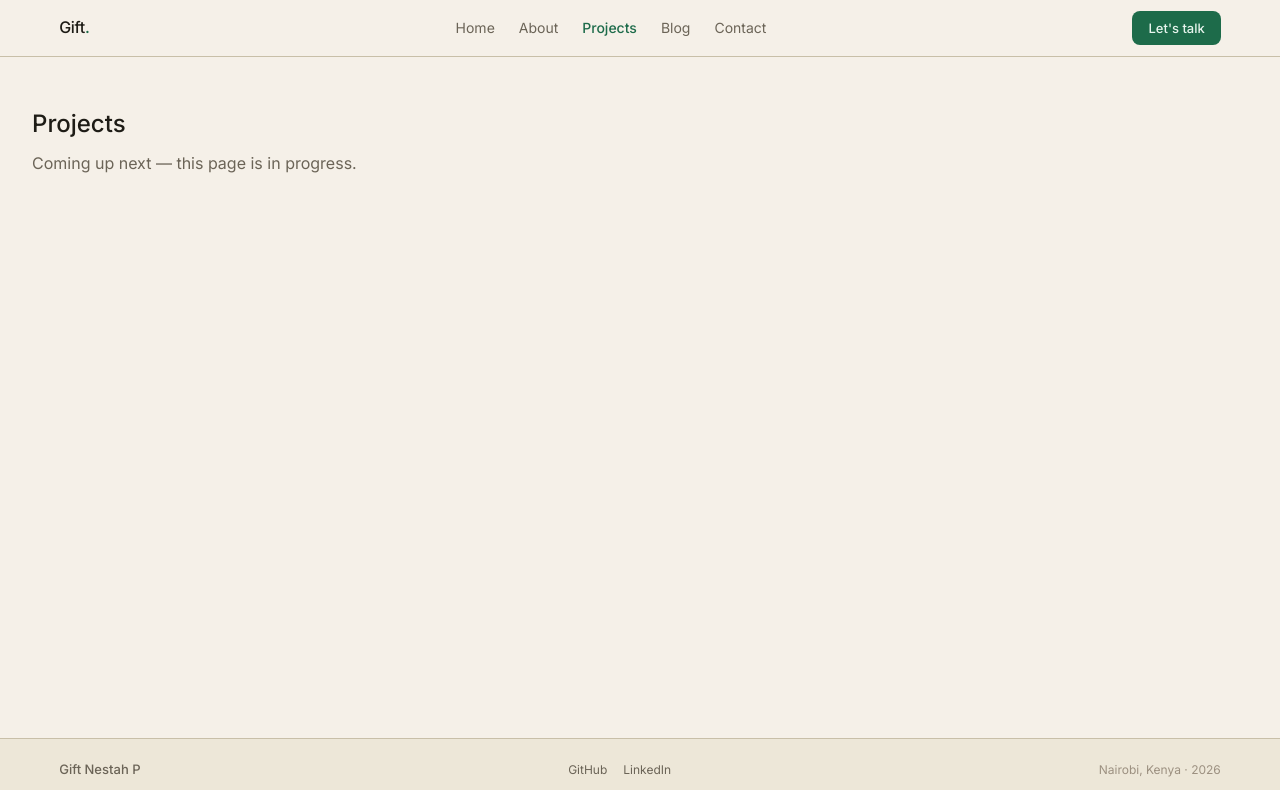
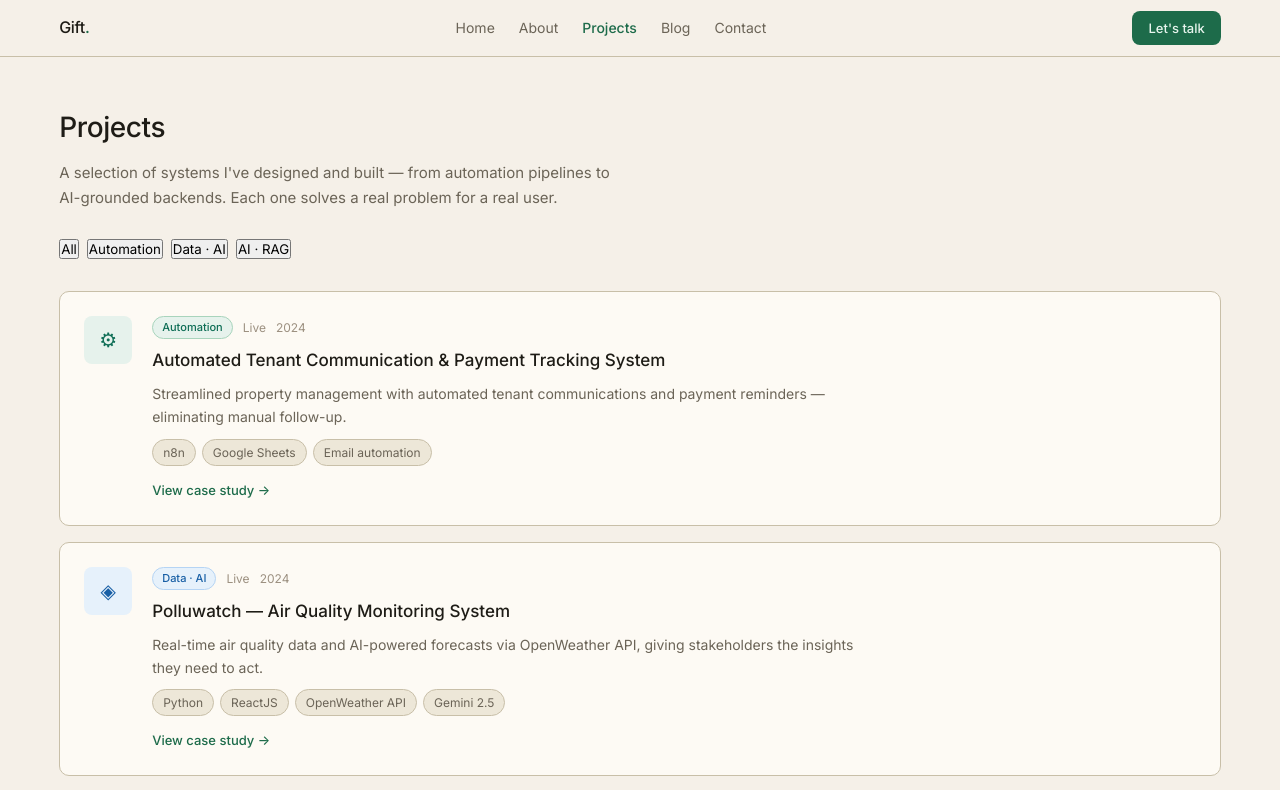
Before and after one commit to PantheraNestah/dev_nesta, a React (Vite) app: page /projects in a window 1280 px wide. Shown: the top 790 px of the page. Built offline with nearby package versions, Linux system fonts and the light colour scheme.

Commit message:
feat: build projects listing page with tag filtering

```diff
--- /dev/null
+++ b/src/pages/Projects.css
@@ -0,0 +1,129 @@
+/* ── Header ── */
+.projects__header {
+  padding: 3rem 0 1.75rem;
+}
+
+.projects__title {
+  font-size: 1.75rem;
+  font-weight: var(--fw-medium);
+  color: var(--clr-text-primary);
+  letter-spacing: -0.4px;
+  margin-bottom: 0.625rem;
+}
+
+.projects__intro {
+  font-size: 0.9375rem;
+  color: var(--clr-text-secondary);
+  line-height: 1.7;
+  max-width: 560px;
+}
+
+/* ── Filter pills ── */
+.projects__filters {
+  display: flex;
+  flex-wrap: wrap;
+  gap: 0.5rem;
+  padding-bottom: 2rem;
+}
+
+/* ── Project list ── */
+.projects__list {
+  display: flex;
+  flex-direction: column;
+  gap: 1rem;
+  padding-bottom: 3rem;
+}
+
+.proj-full-card {
+  display: flex;
+  gap: 1.25rem;
+  background: var(--clr-surface);
+  border: 0.5px solid var(--clr-border);
+  border-radius: var(--radius-lg);
+  padding: 1.5rem;
+  transition: border-color var(--transition);
+}
+.proj-full-card:hover { border-color: var(--clr-green-mid); }
+
+.proj-full-card__icon {
+  width: 48px;
+  height: 48px;
+  border-radius: var(--radius-md);
+  display: flex;
+  align-items: center;
+  justify-content: center;
+  font-size: 1.25rem;
+  flex-shrink: 0;
+}
+
+.proj-full-card__body {
+  flex: 1;
+  display: flex;
+  flex-direction: column;
+  gap: 0.625rem;
+  min-width: 0;
+}
+
+.proj-full-card__meta {
+  display: flex;
+  align-items: center;
+  gap: 0.625rem;
+}
+
+.proj-full-card__tag {
+  font-size: 0.6875rem;
+  padding: 0.125rem 0.5625rem;
+  border-radius: var(--radius-pill);
+  border: 0.5px solid transparent;
+  font-weight: var(--fw-medium);
+}
+
+.proj-full-card__status,
+.proj-full-card__year {
+  font-size: 0.75rem;
+  color: var(--clr-text-muted);
+}
+
+.proj-full-card__title {
+  font-size: 1.0625rem;
+  font-weight: var(--fw-medium);
+  color: var(--clr-text-primary);
+  line-height: 1.35;
+}
+
+.proj-full-card__desc {
+  font-size: 0.875rem;
+  color: var(--clr-text-secondary);
+  line-height: 1.65;
+  max-width: 720px;
+}
+
+.proj-full-card__stack {
+  display: flex;
+  flex-wrap: wrap;
+  gap: 0.375rem;
+}
+
+.proj-full-card__stack-pill {
+  background: var(--clr-surface-2);
+  border: 0.5px solid var(--clr-border);
+  border-radius: var(--radius-pill);
+  padding: 0.1875rem 0.625rem;
+  font-size: 0.75rem;
+  color: var(--clr-text-secondary);
+}
+
+.proj-full-card__link {
+  font-size: 0.8125rem;
+  color: var(--clr-green);
+  font-weight: var(--fw-medium);
+  margin-top: 0.25rem;
+  transition: opacity var(--transition);
+}
+.proj-full-card__link:hover { opacity: 0.75; }
+
+/* ── Responsive ── */
+@media (max-width: 768px) {
+  .proj-full-card { flex-direction: column; gap: 0.875rem; }
+  .proj-full-card__meta { flex-wrap: wrap; }
+}
--- a/src/pages/Projects.jsx
+++ b/src/pages/Projects.jsx
@@ -1,8 +1,94 @@
+import { useState, useMemo } from 'react'
+import { Link } from 'react-router-dom'
+import { projects } from '../data/projects'
+import './Projects.css'
+
+const tagColorMap = {
+  green: { bg: 'var(--clr-green-light)', color: 'var(--clr-green-deep)', border: 'var(--clr-green-mid)' },
+  blue:  { bg: '#E6F1FB', color: '#185FA5', border: '#B5D4F4' },
+  amber: { bg: 'var(--clr-amber-bg)', color: 'var(--clr-amber-text)', border: 'var(--clr-amber)' },
+}
+
+const tagIconMap = { green: '⚙', blue: '◈', amber: '✦' }
+
 export default function Projects() {
+  const tags = useMemo(() => ['All', ...new Set(projects.map(p => p.tag))], [])
+  const [activeTag, setActiveTag] = useState('All')
+
+  const filtered = activeTag === 'All' ? projects : projects.filter(p => p.tag === activeTag)
+
   return (
-    <div style={{ padding: '3rem 2rem', color: 'var(--clr-text-secondary)' }}>
-      <h1 style={{ fontSize: '1.5rem', fontWeight: 500, color: 'var(--clr-text-primary)', marginBottom: '0.5rem' }}>Projects</h1>
-      <p>Coming up next — this page is in progress.</p>
+    <div className="projects">
+      <div className="container">
+
+        {/* ── Header ── */}
+        <section className="projects__header">
+          <h1 className="projects__title">Projects</h1>
+          <p className="projects__intro">
+            A selection of systems I've designed and built — from automation
+            pipelines to AI-grounded backends. Each one solves a real problem
+            for a real user.
+          </p>
+        </section>
+
+        {/* ── Filter pills ── */}
+        <div className="projects__filters">
+          {tags.map(tag => (
+            <button
+              key={tag}
+              className={`filter-pill${tag === activeTag ? ' filter-pill--active' : ''}`}
+              onClick={() => setActiveTag(tag)}
+            >
+              {tag}
+            </button>
+          ))}
+        </div>
+
+        {/* ── Project list ── */}
+        <div className="projects__list">
+          {filtered.map(project => {
+            const tc = tagColorMap[project.tagColor] || tagColorMap.green
+            return (
+              <article key={project.id} className="proj-full-card">
+                <div
+                  className="proj-full-card__icon"
+                  style={{ background: tc.bg, color: tc.color }}
+                  aria-hidden="true"
+                >
+                  {tagIconMap[project.tagColor] || '⚙'}
+                </div>
+
+                <div className="proj-full-card__body">
+                  <div className="proj-full-card__meta">
+                    <span
+                      className="proj-full-card__tag"
+                      style={{ background: tc.bg, color: tc.color, borderColor: tc.border }}
+                    >
+                      {project.tag}
+                    </span>
+                    <span className="proj-full-card__status">{project.status}</span>
+                    <span className="proj-full-card__year">{project.year}</span>
+                  </div>
+
+                  <h2 className="proj-full-card__title">{project.title}</h2>
+                  <p className="proj-full-card__desc">{project.summary}</p>
+
+                  <div className="proj-full-card__stack">
+                    {project.stack.map(tool => (
+                      <span key={tool} className="proj-full-card__stack-pill">{tool}</span>
+                    ))}
+                  </div>
+
+                  <Link to={`/projects/${project.id}`} className="proj-full-card__link">
+                    View case study →
+                  </Link>
+                </div>
+              </article>
+            )
+          })}
+        </div>
+
+      </div>
     </div>
   )
 }
```
